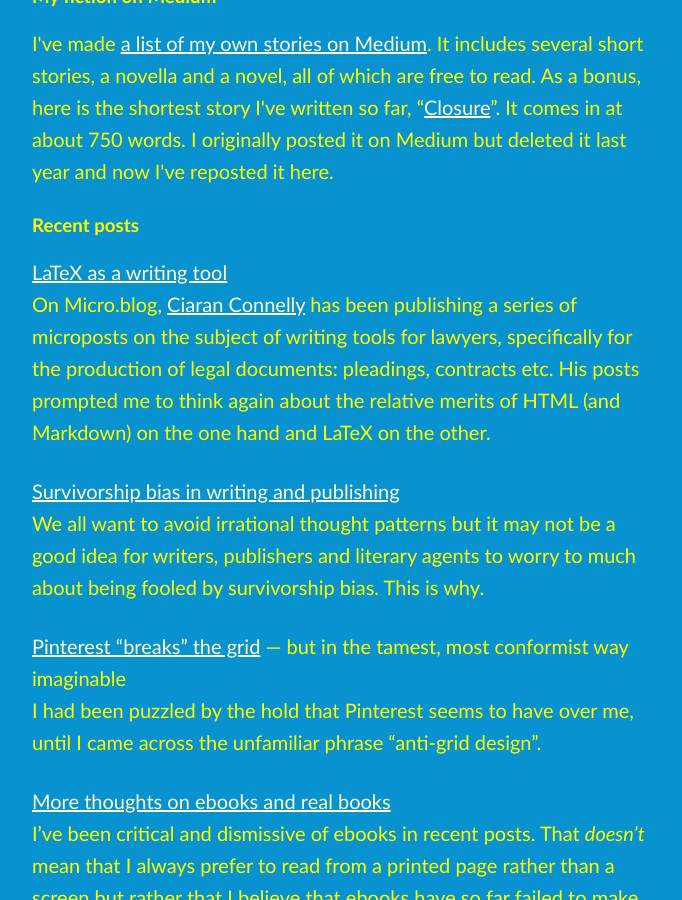
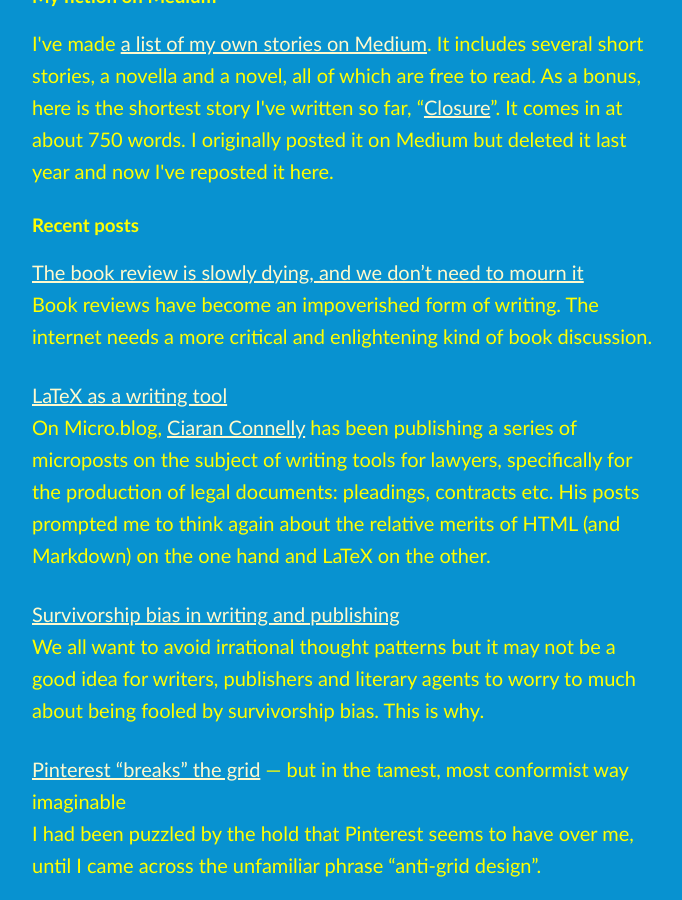
Before and after one commit to artkavanagh/github.io, a Jekyll site: the page index.html, which Jekyll copies as it is, in a window 1280 px wide and 900 px high, scrolled down 966 px. Shown: the whole window, without its empty margins (292-974 px from the left). Built offline with Jekyll 4.4.1, drawn with Linux system fonts in a browser that asks for light colours.

Commit message:
Update index.html

```diff
--- a/index.html
+++ b/index.html
@@ -27,6 +27,9 @@
 <p>I&apos;ve made <a href="https://www.artkavanagh.ie/fiction-list">a list of my own stories on Medium</a>. It includes several short stories, a novella and a novel, all of which are free to read. As a bonus, here is the shortest story I&apos;ve written so far, &ldquo;<a href="https://www.artkavanagh.ie/Closure">Closure</a>&rdquo;. It comes in at about 750 words. I originally posted it on Medium but deleted it last year and now I&apos;ve reposted it here.</p>
 
 <h3>Recent posts</h3>
+
+<p><a href="https://www.artkavanagh.ie/death-of-the-book-review.html">The book review is slowly dying, and we don’t need to mourn it</a><br>
+Book reviews have become an impoverished form of writing. The internet needs a more critical and enlightening kind of book discussion.</p>
 
 <p><a href="https://www.artkavanagh.ie/LaTeX-writing-tool.html">LaTeX as a writing tool</a><br>
 On Micro.blog, <a href="https://micro.blog/ciaran">Ciaran Connelly</a> has been publishing a series of microposts on the subject of writing tools for lawyers, specifically for the production of legal documents: pleadings, contracts etc. His posts prompted me to think again about the relative merits of HTML (and Markdown) on the one hand and LaTeX on the other.</p>
```
